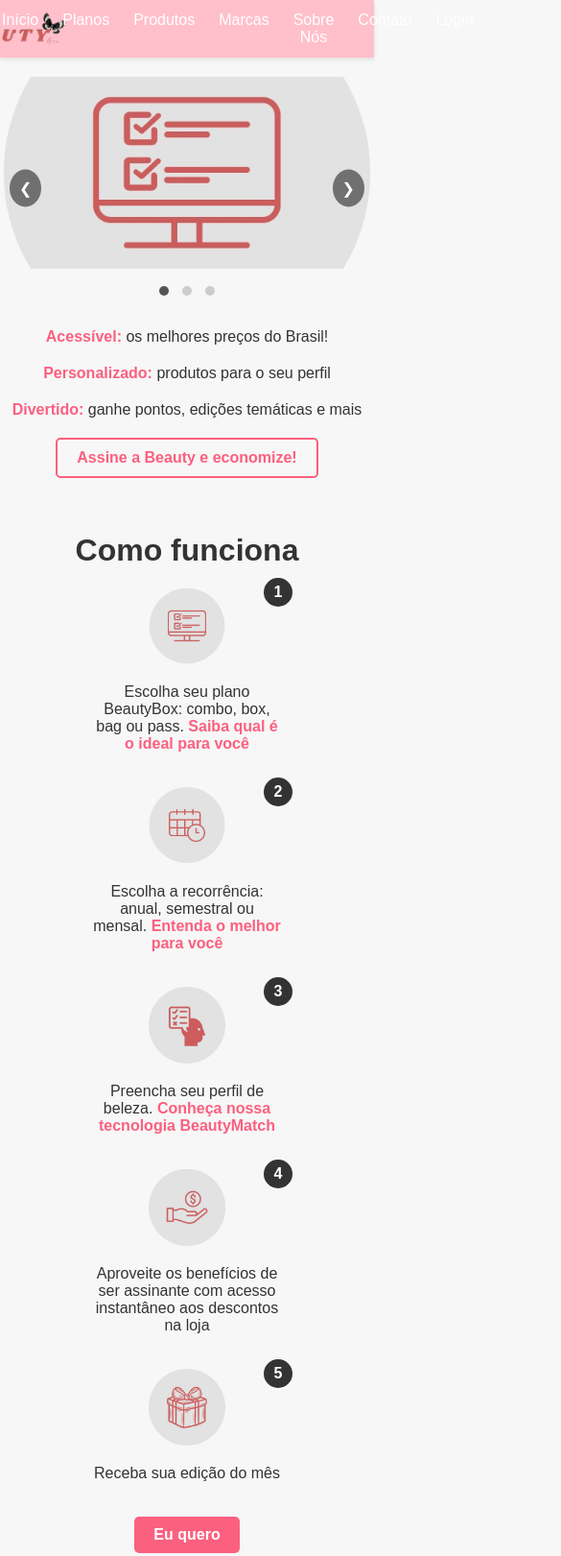
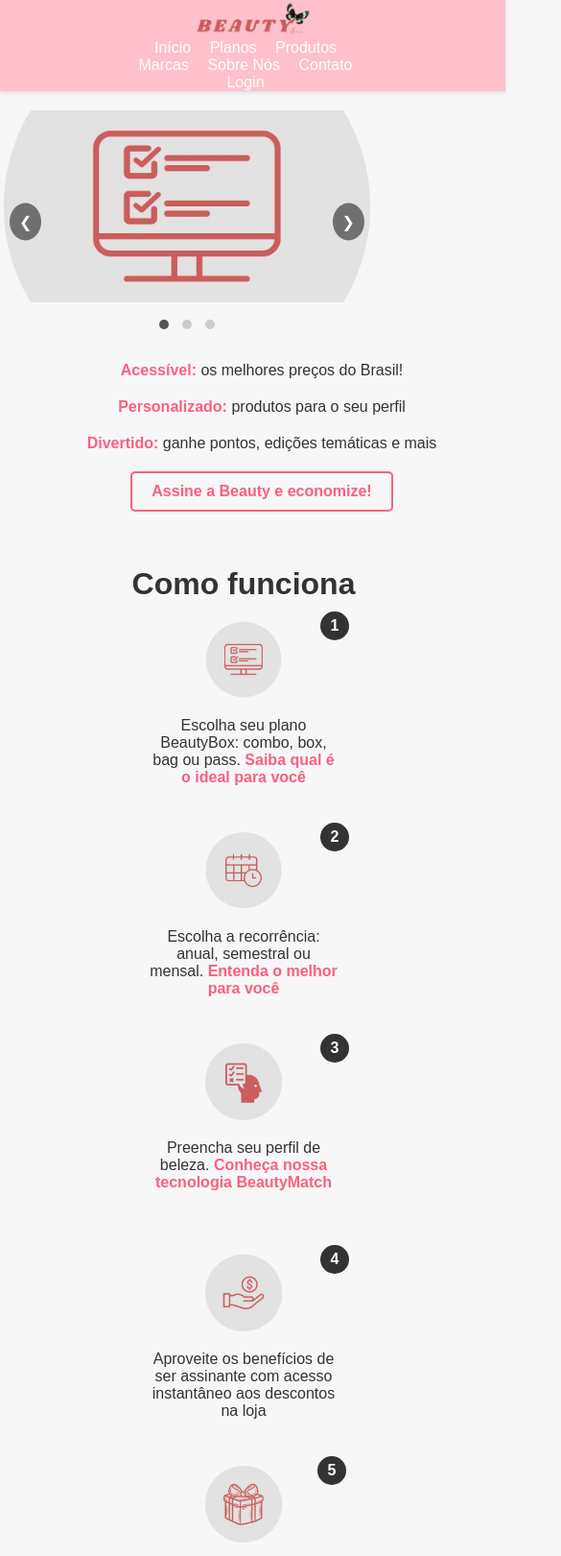
Before and after one commit to Anawk/beautybox, a plain HTML site: page Index.html in a window 390 px wide. Shown: the top 1621 px of the page at 96% size, 585 px wide, since content can reach past the window. Drawn offline with Linux system fonts and the light colour scheme.

Commit message:
ajustando @media

```diff
--- a/Estilo/Css.css
+++ b/Estilo/Css.css
@@ -877,37 +877,85 @@ form label input:checked + span {
 
 /* Estilos para telas menores (até 768px de largura) */
 @media only screen and (max-width: 768px) {
-    .container {
+
+    header{
+        flex-direction: column;
+        align-items: center;
+        width: 130%;
+
+        padding: 0 10px;
+    }
+
+    .container{
+        flex-direction: column;
+        width: 20%;
+        padding: 0 10px;
+    }
+
+
+    .container2 {
+        flex-direction: column;
+        align-items: center;
+        width: 110%;
+    }
+
+    .logo img {
+        margin-right: 0;
+    }
+
+    nav {
+        text-align: center;
+    }
+
+    .menu {
+        gap: 10px;
+        margin-top: 1px;
+        text-align: center;
+        display: block;
+    }
+
+    .footer {
+        text-align: center;
+        width: 125%;
+    }
+
+    .footer-column {
+        margin-right: 0;
+        margin-bottom: 20px;
+    }
+
+    .info-list {
+        width: 140%;
+        text-align: center;
+    }
+
+    .info-list ul {
+        justify-content: center;
+    }
+
+    .como-funciona {
+        width: 120%;
+        padding: 20px;
+        text-align: center;
+    }
+
+    .steps-container {
         flex-direction: column;
         align-items: center;
     }
 
-    .container3 {
-        flex-direction: column;
+    .signup{
+        width: 125%;
+    }
+
+    .sobre-nos{
+        width: 125%;
+    }
+
+    .banner-container{
+        width: 130%;
         align-items: center;
-    }
-    .container3 {
-        width:100%;
-        max-width: 100%;
-        padding: 0 10px;
-    }
-    .logo img {
-        margin-right: 0;
-    }
-    nav {
-        text-align: center;
-    }
-    .menu {
-
-        gap: 10px;
-    }
-    .footer {
-        flex-direction: column;
-        text-align: center;
-    }
-    .footer-column {
-        margin-right: 0;
-        margin-bottom: 20px;
+        display: grid;
     }
 }
 
@@ -916,13 +964,23 @@ form label input:checked + span {
     .plan-card {
         width: 100%;
     }
+
     .carousel-nav {
         padding: 0 10px;
     }
+
     .banner-slide img {
         max-height: 200px;
     }
+
+    .plans-row {
+        flex-direction: column;
+        align-items: center;
+    }
+
+
 }
+
 
 
 .signup input[type="submit"] {
```
Also changed, not shown: Index.html (+1 -1 lines).
